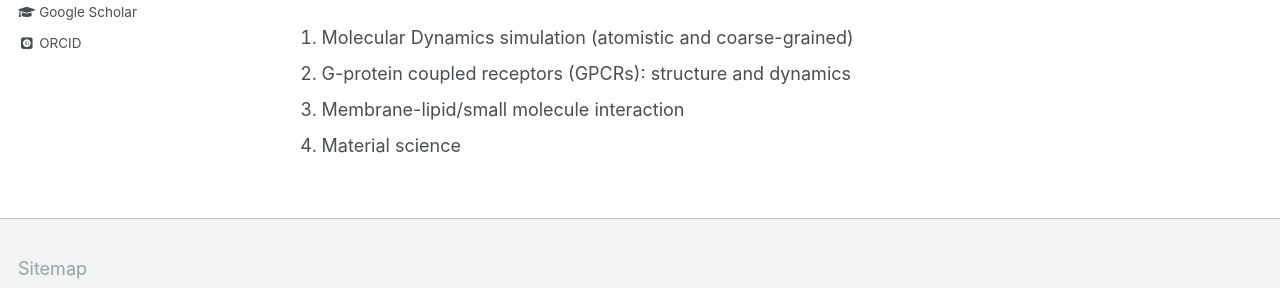
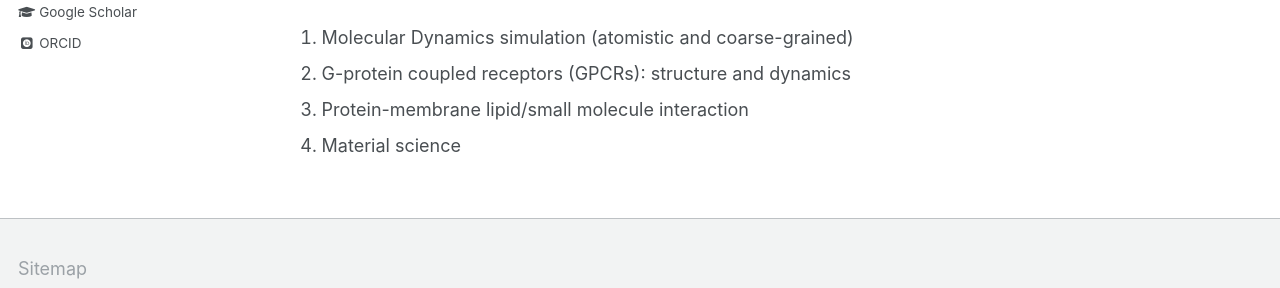
Before and after one commit to shweta-Moni/shweta-Moni.github.io, a Jekyll site: the page built from _pages/about.md, in a window 1280 px wide. Shown: the part 526-814 px from the top of the page. Built offline with Jekyll 4.4.1, drawn with Linux system fonts in a browser that asks for light colours; some web fonts are replaced.

Commit message:
Update about.md

```diff
--- a/_pages/about.md
+++ b/_pages/about.md
@@ -22,5 +22,5 @@ Research Interest
 ======
 1. Molecular Dynamics simulation (atomistic and coarse-grained)
 1. G-protein coupled receptors (GPCRs): structure and dynamics
-1. Membrane-lipid/small molecule interaction
+1. Protein-membrane lipid/small molecule interaction
 1. Material science
```
